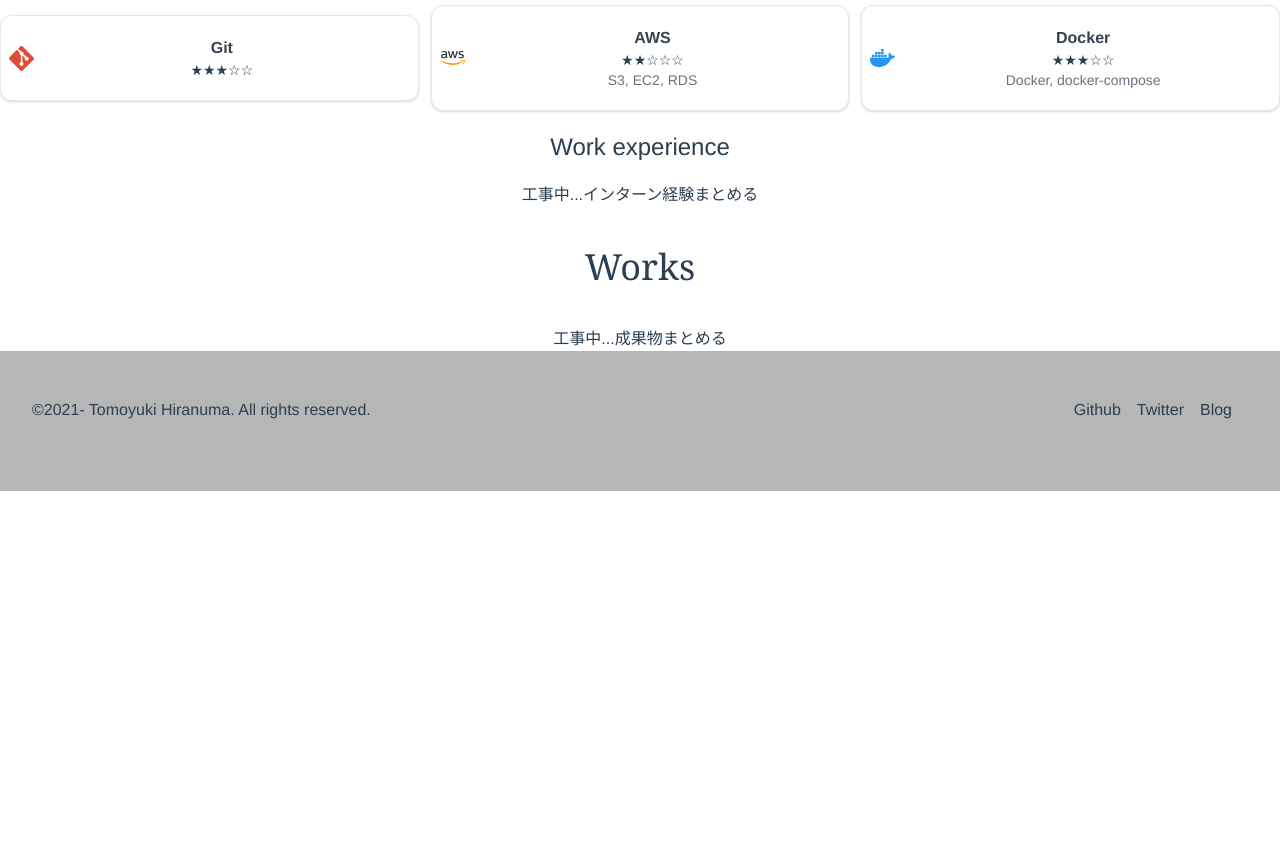
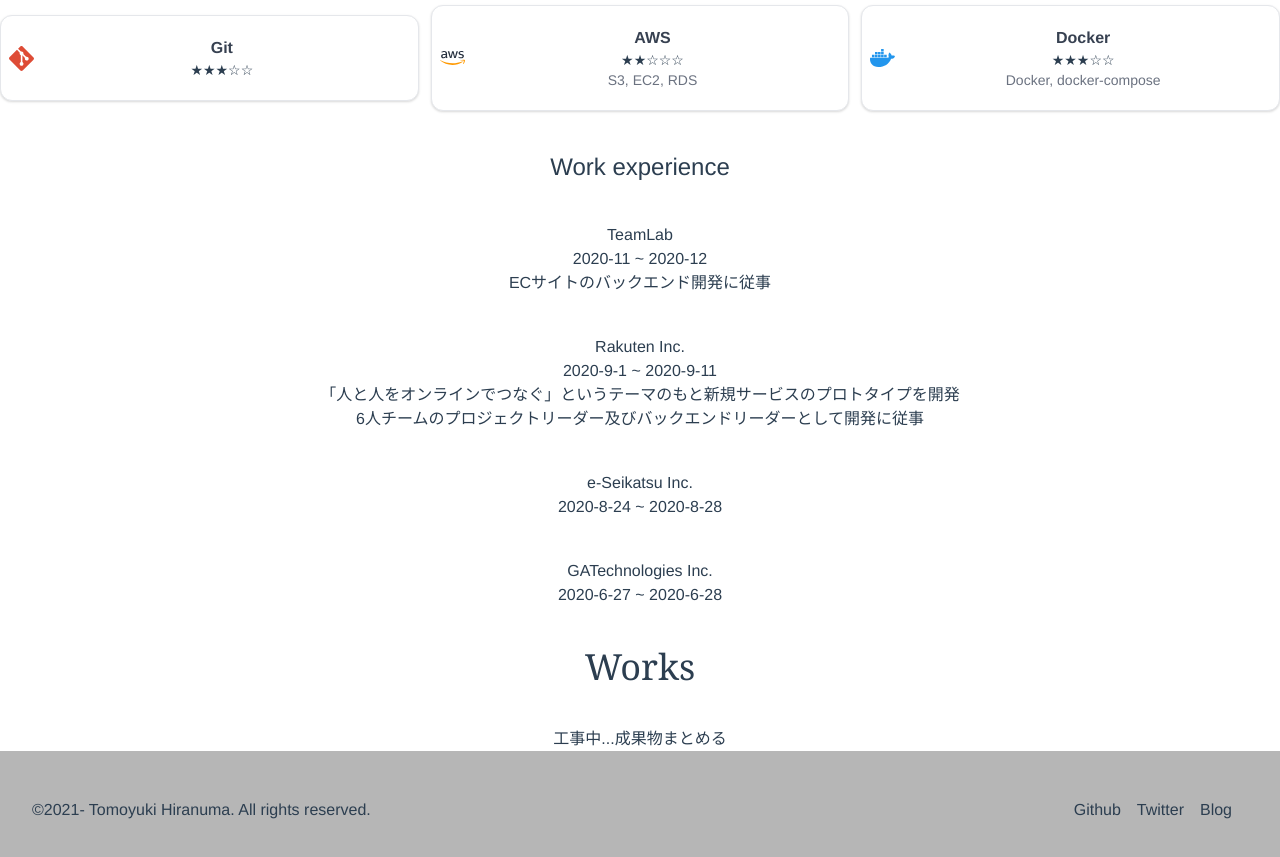
Before and after one commit to tomoyuki-hiranuma/portfolio, a Vue app: page / in a window 1280 px wide. Shown: the part 1440-2297 px from the top of the page. Before the commit the page ends 1931 px from the top, so only its background shows below. Built offline with nearby package versions, Linux system fonts and the light colour scheme.

Commit message:
インターン経験追加

```diff
--- a/src/components/Skills.vue
+++ b/src/components/Skills.vue
@@ -14,8 +14,40 @@
         />
       </div>
     </div>
-    <p class="text-2xl my-5">Work experience</p>
-    <p>工事中...インターン経験まとめる</p>
+    <p class="text-2xl my-10">Work experience</p>
+    <div>
+      <div class="my-10">
+        <p class="">TeamLab</p>
+        <div>
+          <p>2020-11 ~ 2020-12</p>
+          <p>ECサイトのバックエンド開発に従事</p>
+        </div>
+      </div>
+      <div class="my-10">
+        <p class="">Rakuten Inc.</p>
+        <div>
+          <p>2020-9-1 ~ 2020-9-11</p>
+          <p>
+            「人と人をオンラインでつなぐ」というテーマのもと新規サービスのプロトタイプを開発
+          </p>
+          <p>
+            6人チームのプロジェクトリーダー及びバックエンドリーダーとして開発に従事
+          </p>
+        </div>
+      </div>
+      <div class="my-10">
+        <p>e-Seikatsu Inc.</p>
+        <div>
+          <p>2020-8-24 ~ 2020-8-28</p>
+        </div>
+      </div>
+      <div class="my-10">
+        <p>GATechnologies Inc.</p>
+        <div>
+          <p>2020-6-27 ~ 2020-6-28</p>
+        </div>
+      </div>
+    </div>
   </div>
 </template>
 
@@ -86,3 +118,9 @@ export default {
   },
 };
 </script>
+
+<style lang="scss" scoped>
+.intern {
+  height: 500px;
+}
+</style>
```
